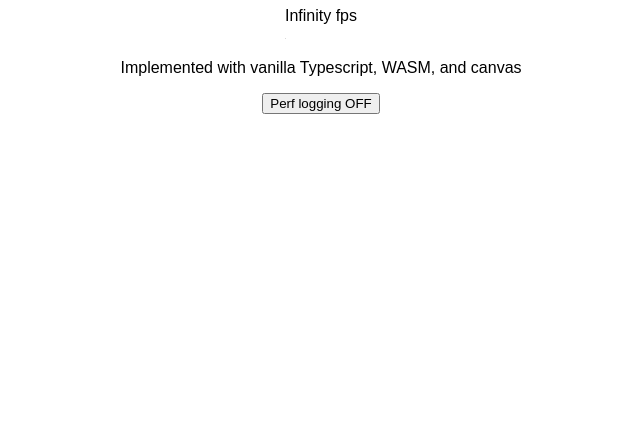
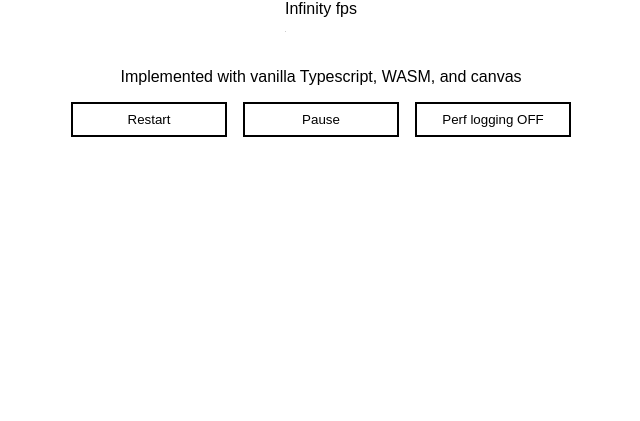
Before and after one commit to Koka/wasm-life-game, a website built with Vite: page index.html in a window 1280 px wide. Shown: the part 387-808 px from the top of the page, without its empty margins (327-967 px from the left). Built offline with nearby package versions, Linux system fonts and the light colour scheme.

Commit message:
Restartable

```diff
--- a/index.html
+++ b/index.html
@@ -4,6 +4,11 @@
     <meta charset="UTF-8" />
     <meta name="viewport" content="width=device-width, initial-scale=1.0" />
     <title>WASM Game of Life</title>
+    <style>
+      body {
+        display: none;
+      }
+    </style>
   </head>
   <body>
     <h1>WASM Game of Life</h1>
@@ -12,8 +17,11 @@
       <canvas id="app"></canvas>
     </main>
     <p>Implemented with vanilla Typescript, WASM, and canvas</p>
-    <div>
-      <button id="perfBtn">Perf logging</button>
+
+    <div class="gameControls">
+      <button class="gameButton" id="restartBtn">Restart</button>
+      <button class="gameButton" id="playPauseBtn">Play / Pause</button>
+      <button class="gameButton" id="perfBtn">Perf logging</button>
     </div>
     <script type="module" src="/src/main.ts"></script>
   </body>
--- a/src/game/index.ts
+++ b/src/game/index.ts
@@ -2,7 +2,7 @@ import { Cell, Universe } from "wasm/wasm-life/pkg/wasm_life"
 import { memory } from "wasm/wasm-life/pkg/wasm_life_bg.wasm"
 
 import { drawCells, drawGrid, initCanvas } from "./render"
-import { isPerfEnabled, perfSpan, setPerfEnabled } from "./perf"
+import { perfSpan } from "./perf"
 
 function prepareUniverse() {
   const universe = Universe.new()
@@ -11,14 +11,19 @@ function prepareUniverse() {
 
   const tick = perfSpan('Engine tick', () => universe.tick())
 
-  const cellsPtr = universe.cells()
-  const cells = new Uint8Array(memory.buffer, cellsPtr, widthCells * heightCells)
+  let cells = new Uint8Array(memory.buffer, universe.cells(), widthCells * heightCells)
+
+  const restart = () => {
+    universe.restart()
+    cells = new Uint8Array(memory.buffer, universe.cells(), widthCells * heightCells)
+  }
+
   const fetchCell = (row: number, col: number) => {
     const idx = row * widthCells + col
     return cells[idx] === Cell.Alive
   }
 
-  return { widthCells, heightCells, tick, fetchCell }
+  return { widthCells, heightCells, tick, fetchCell, restart }
 }
 
 function initRenderer(widthCells: number, heightCells: number, fetchCell: (row: number, col: number) => boolean) {
@@ -27,16 +32,16 @@ function initRenderer(widthCells: number, heightCells: number, fetchCell: (row:
   const ctx = initCanvas(canvas, widthCells, heightCells)
   if (!ctx) throw new Error('No canvas 2d context')
 
-  const render = () => drawCells(ctx, fetchCell)
-
-  drawGrid(ctx)
-  render()
+  const render = () => {
+    drawGrid(ctx)
+    drawCells(ctx, fetchCell)
+  }
 
   return render
 }
 
 function runLife() {
-  const { widthCells, heightCells, tick, fetchCell } = prepareUniverse()
+  const { widthCells, heightCells, tick, fetchCell, restart } = prepareUniverse()
   const render = initRenderer(widthCells, heightCells, fetchCell)
 
   let fps = 0
@@ -44,32 +49,40 @@ function runLife() {
     fps = 1000 / ms
   }
 
-  const renderLoop = perfSpan(
+  let loop: null | ReturnType<typeof requestAnimationFrame> = null
+
+  const gameLoop = perfSpan(
     'Loop iteration',
     () => {
       tick()
       render()
-      requestAnimationFrame(renderLoop)
+      loop = requestAnimationFrame(gameLoop)
     },
     calcFps
   )
 
-  requestAnimationFrame(renderLoop)
+  render()
+  loop = requestAnimationFrame(gameLoop)
 
-  const fpsContainer = document.getElementById('fps') as HTMLElement
-  setInterval(() => {
-    const num = Math.round(fps)
-    fpsContainer.textContent = `${num} fps`
-  }, 500)
-
-  const perfBtn = document.getElementById('perfBtn')
-  if (perfBtn) {
-    perfBtn.textContent = `Perf logging ${isPerfEnabled() ? 'ON' : 'OFF'}`
-
-    perfBtn.addEventListener('click', () => {
-      setPerfEnabled(!isPerfEnabled())
-      perfBtn.textContent = `Perf logging ${isPerfEnabled() ? 'ON' : 'OFF'}`
-    })
+  return {
+    restart: () => {
+      restart()
+      if (!loop) {
+        render()
+      }
+    },
+    play: () => {
+      if (loop !== null) return
+      loop = requestAnimationFrame(gameLoop)
+    },
+    pause: () => {
+      if (loop !== null) {
+        cancelAnimationFrame(loop)
+      }
+      loop = null
+    },
+    isPlaying: () => !!loop,
+    getFPS: () => fps,
   }
 }
 
--- a/src/main.css
+++ b/src/main.css
@@ -4,6 +4,7 @@ html {
 }
 
 body {
+  display: initial;
   position: absolute;
   top: 0;
   left: 0;
@@ -14,3 +15,23 @@ body {
   align-items: center;
   justify-content: center;
 }
+
+main {
+  margin: 16px 32px;
+}
+
+.gameControls {
+  width: 100%;
+  max-width: 500px;
+
+  display: flex;
+  gap: 16px;
+}
+
+.gameButton {
+  background: none;
+  border: 2px solid black;
+
+  flex: 1;
+  padding: 8px 16px;
+}
--- a/src/main.ts
+++ b/src/main.ts
@@ -1,5 +1,48 @@
 import runLife from './game'
+import { isPerfEnabled, setPerfEnabled } from './game/perf'
 
 import './main.css'
 
-runLife()
+type ICtx = ReturnType<typeof runLife>
+
+function buildUI(ctx: ICtx) {
+  const fpsContainer = document.getElementById('fps') as HTMLElement
+  setInterval(() => {
+    const num = Math.round(ctx.getFPS())
+    fpsContainer.textContent = `${num} fps`
+  }, 500)
+
+  const perfBtn = document.getElementById('perfBtn')
+  if (perfBtn) {
+    perfBtn.textContent = `Perf logging ${isPerfEnabled() ? 'ON' : 'OFF'}`
+
+    perfBtn.addEventListener('click', () => {
+      setPerfEnabled(!isPerfEnabled())
+      perfBtn.textContent = `Perf logging ${isPerfEnabled() ? 'ON' : 'OFF'}`
+    })
+  }
+
+  const playPauseBtn = document.getElementById('playPauseBtn')
+  if (playPauseBtn) {
+    playPauseBtn.textContent = ctx.isPlaying() ? 'Pause' : 'Play'
+
+    playPauseBtn.addEventListener('click', () => {
+      if (ctx.isPlaying()) {
+        ctx.pause()
+      } else {
+        ctx.play()
+      }
+      playPauseBtn.textContent = ctx.isPlaying() ? 'Pause' : 'Play'
+    })
+  }
+
+  const restartBtn = document.getElementById('restartBtn')
+  if (restartBtn) {
+    restartBtn.addEventListener('click', () => {
+      ctx.restart()
+    })
+  }
+}
+
+let ctx = runLife()
+buildUI(ctx)
--- a/wasm/wasm-life/Cargo.toml
+++ b/wasm/wasm-life/Cargo.toml
@@ -14,6 +14,7 @@ default = ["console_error_panic_hook", "wee_alloc"]
 wasm-bindgen = "0.2.83"
 console_error_panic_hook = { version = "0.1.7", optional = true }
 wee_alloc = { version = "0.4.5", optional = true }
+js-sys = "0.3.60"
 
 [dev-dependencies]
 wasm-bindgen-test = "0.3.33"
```
Also changed, not shown: 2 other files.
